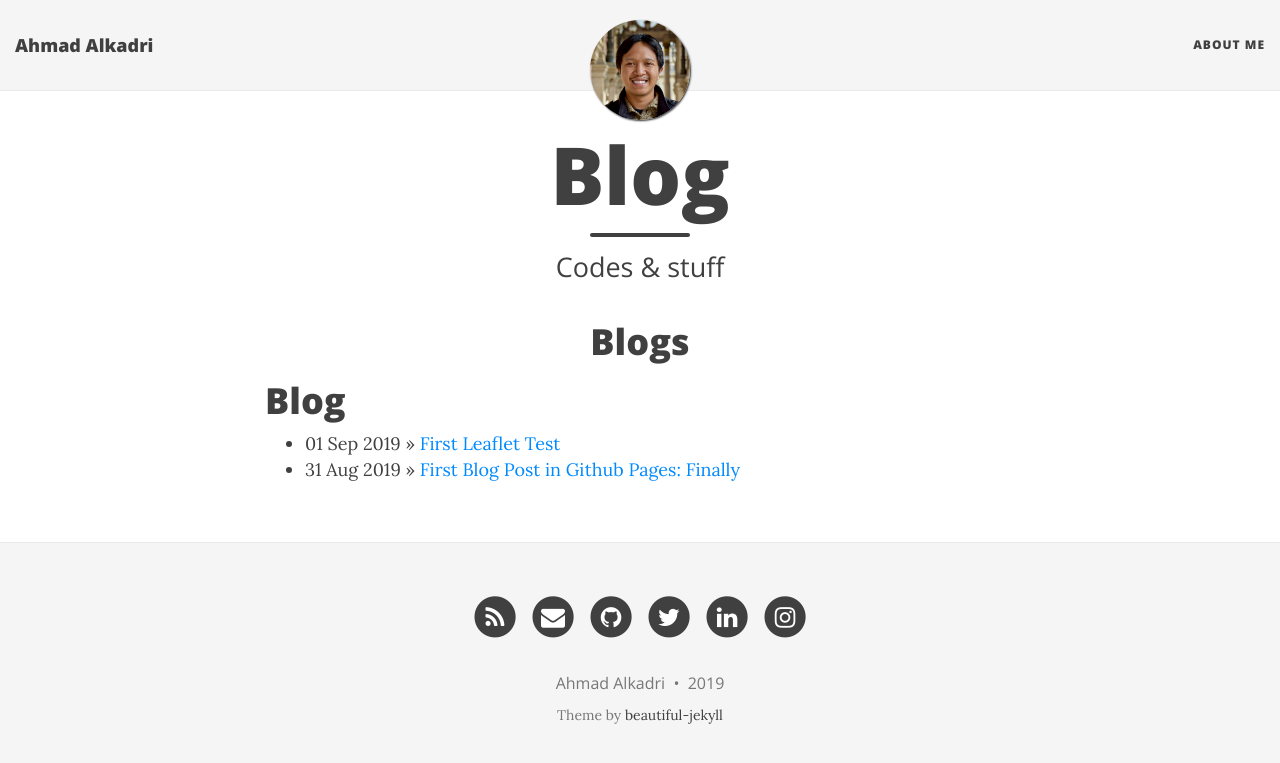
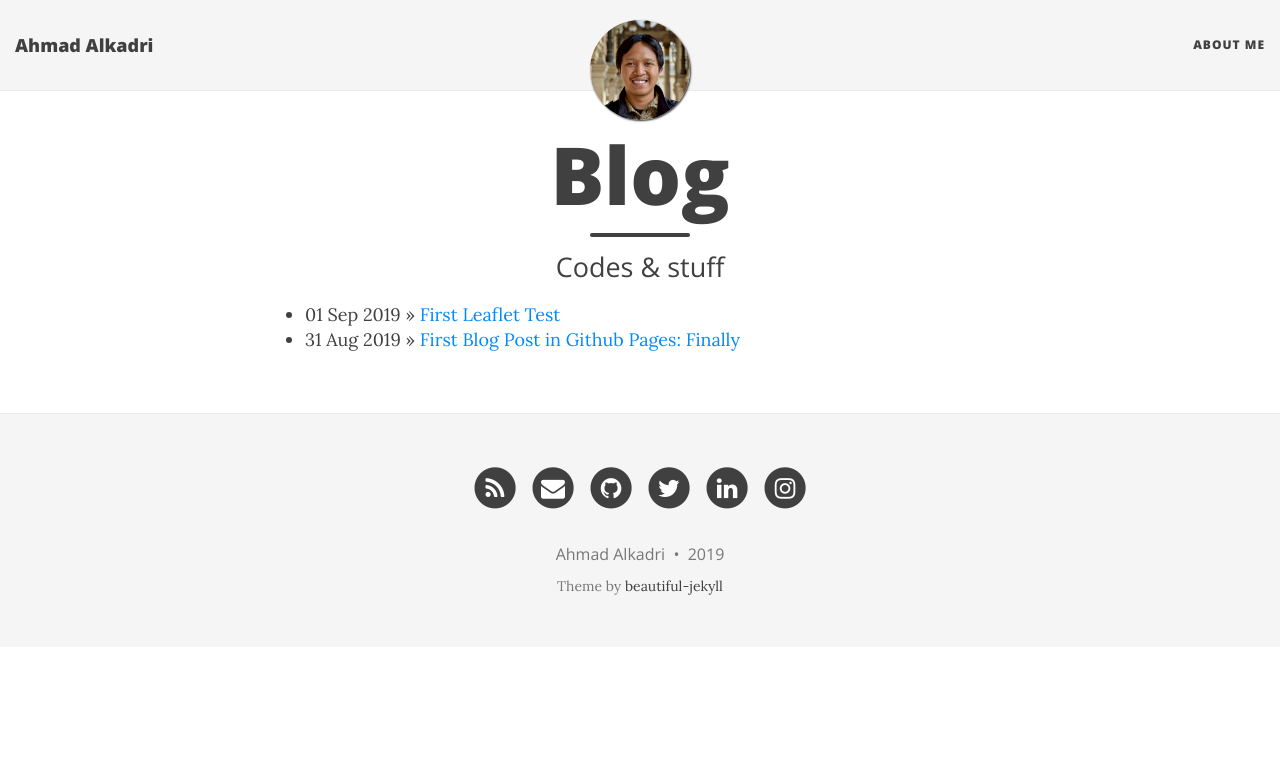
Before and after one commit to ahmad-alkadri/ahmad-alkadri.github.io, a Jekyll site: the page built from blog/index.html, in a window 1280 px wide. Shown: the top 763 px of the page. Built offline with Jekyll 4.4.1, drawn with Linux system fonts in a browser that asks for light colours; nearby versions of some CDN libraries.

Commit message:
Update index.html
Fixing.

```diff
--- a/blog/index.html
+++ b/blog/index.html
@@ -4,12 +4,8 @@ title: 'Blog'
 subtitle: 'Codes & stuff'
 ---
 
-<h1 align="center">Blogs</h1>
-
-<h1>{{ page.title }}</h1>
-	<ul class="posts">
-
-	  {% for post in site.posts %}
-	    <li><span>{{ post.date | date_to_string }}</span> » <a href="{{ post.url }}" title="{{ post.title }}">{{ post.title }}</a></li>
-	  {% endfor %}
-	</ul>
+<ul class="posts">
+  {% for post in site.posts %}
+    <li><span>{{ post.date | date_to_string }}</span> » <a href="{{ post.url }}" title="{{ post.title }}">{{ post.title }}</a></li>
+  {% endfor %}
+</ul>
```
